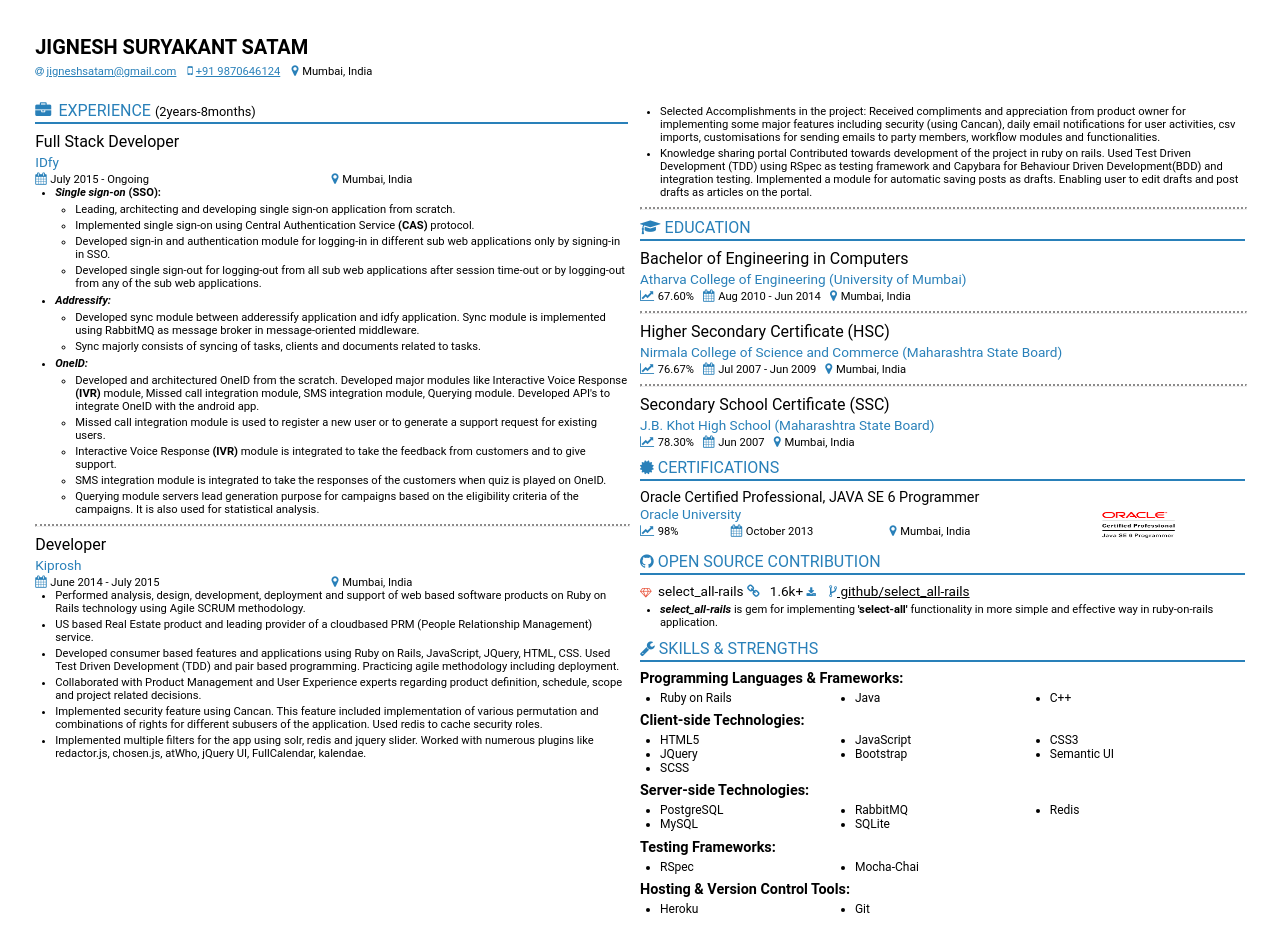
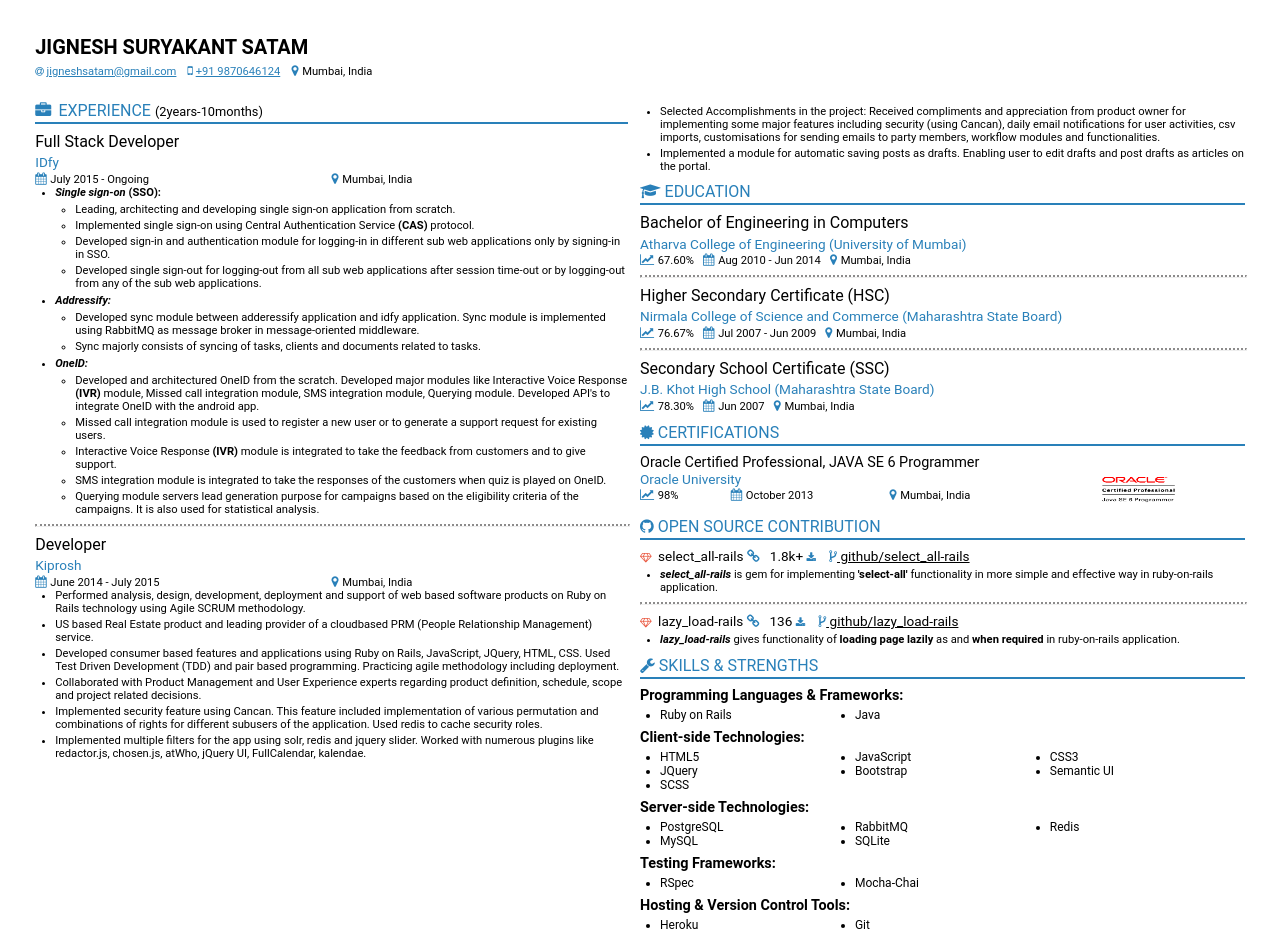
Before and after one commit to JigneshSatam/resume-builder, a plain HTML site: page index.html in a window 1280 px wide. Drawn offline with Linux system fonts and the light colour scheme; a web font is replaced by a local one.

Commit message:
Added lazy_load-rails gem open source contibution

```diff
--- a/index.html
+++ b/index.html
@@ -44,7 +44,7 @@
         <div class="left_sub_container">
           <div class="topic">
             <i class="fa fa-briefcase" style="margin-right: 0.45em;"></i>EXPERIENCE
-            <span class="total_experience">(2years-8months)</span>
+            <span class="total_experience">(2years-10months)</span>
           </div>
           <div>
             <hr class="topic_seperator">
@@ -166,12 +166,12 @@
                 Selected Accomplishments in the project: Received compliments and appreciation from product owner for implementing some major features including security (using Cancan), daily email notifications for user activities, csv imports, customisations for sending emails to party members, workflow modules and functionalities.
               </li>
               <li class="li_bottom_margin_and_word_break">
-                Knowledge sharing portal Contributed towards development of the project in ruby on rails. Used Test Driven Development (TDD) using RSpec as testing framework and Capybara for Behaviour Driven Development(BDD) and integration testing.
                 Implemented a module for automatic saving posts as drafts. Enabling user to edit drafts and post drafts as articles on the portal.
               </li>
             </ul>
           </div>
-            <hr class="sub_topic_seperator">
+        </div>
+        <div class="right_sub_container">
           <div class="topic">
             <i class="fa fa-graduation-cap" style="margin-right: 4px;"></i>EDUCATION
           </div>
@@ -287,7 +287,7 @@
                 <i class="fa fa-link"></i>
               </a>
               &nbsp
-              1.6k+ <i class="fa fa-download"></i>
+              1.8k+ <i class="fa fa-download"></i>
               &nbsp
               <a href="https://github.com/JigneshSatam/select_all-rails">
                 <i class="fa fa-code-fork"></i>
@@ -298,6 +298,28 @@
               <ul class="ul_padding ul_margin">
                 <li class="li_bottom_margin_and_word_break">
                   <b><i>select_all-rails</i></b> is gem for implementing <b>'select-all'</b> functionality in more simple and effective way in ruby-on-rails application.
+                </li>
+              </ul>
+            </div>
+            <hr class="sub_topic_seperator">
+            <div class="open_source_title">
+              <i class="fa fa-diamond"></i>
+              <a class="no_text_decoration" href="https://rubygems.org/gems/lazy_load-rails">
+                lazy_load-rails
+                <i class="fa fa-link"></i>
+              </a>
+              &nbsp
+              136 <i class="fa fa-download"></i>
+              &nbsp
+              <a href="https://github.com/JigneshSatam/lazy_load-rails">
+                <i class="fa fa-code-fork"></i>
+                github/lazy_load-rails
+              </a>
+            </div>
+            <div class="discription">
+              <ul class="ul_padding ul_margin">
+                <li class="li_bottom_margin_and_word_break">
+                  <b><i>lazy_load-rails</i></b> gives functionality of <b>loading page lazily</b> as and <b>when required</b> in ruby-on-rails application.
                 </li>
               </ul>
             </div>
@@ -321,9 +343,6 @@
                 </div>
                 <div class="skills_and_strengths_left_container">
                   <li>Java</li>
-                </div>
-                <div class="skills_and_strengths_left_container">
-                  <li>C++</li>
                 </div>
                 <div class="clear"></div>
               </ul>
@@ -399,9 +418,11 @@
                 </div>
               </ul>
             </div>
+            <div class="clear"></div>
           </div>
         </div>
+      </div>
+      <div class="clear"></div>
     </div>
-    <div class="clear"></div>
   </body>
 </html>
```
